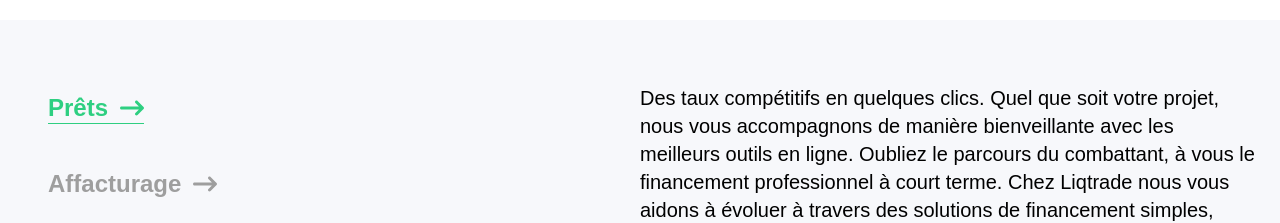
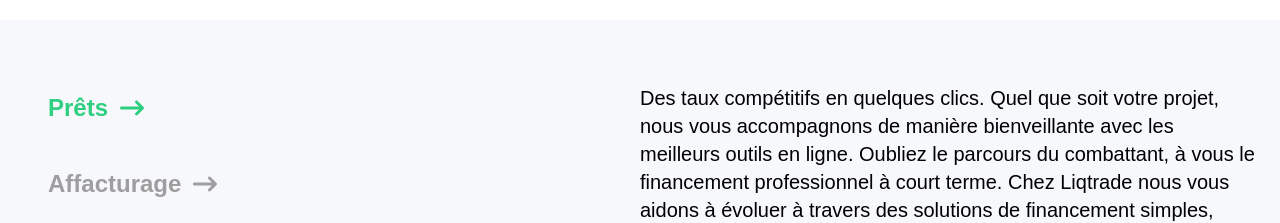
Before and after one commit to huhulacolle/test-tx-studio, a Next.js app: page / in a window 1280 px wide. Shown: the part 900-1123 px from the top of the page. Built offline with nearby package versions, Linux system fonts and the light colour scheme.

Commit message:
Refactor button underline visibility in CommercialSection component

```diff
--- a/src/components/pages/landing/CommercialSection.tsx
+++ b/src/components/pages/landing/CommercialSection.tsx
@@ -24,11 +24,7 @@ export default function CommercialSection() {
               <p className="text-2xl font-bold relative items-center gap-3 flex">
                 {t}
                 <span
-                  className={`absolute bottom-0 left-0 w-full h-[1px] bg-liqtrade-green inline-block ${
-                    Selected == i
-                      ? "opacity-100"
-                      : "opacity-0 group-hover:opacity-100"
-                  }`}
+                  className="absolute bottom-0 left-0 w-full h-[1px] bg-liqtrade-green inline-block opacity-0 group-hover:opacity-100"
                 ></span>
                 <FaArrowRightLong
                   className={`${
```
